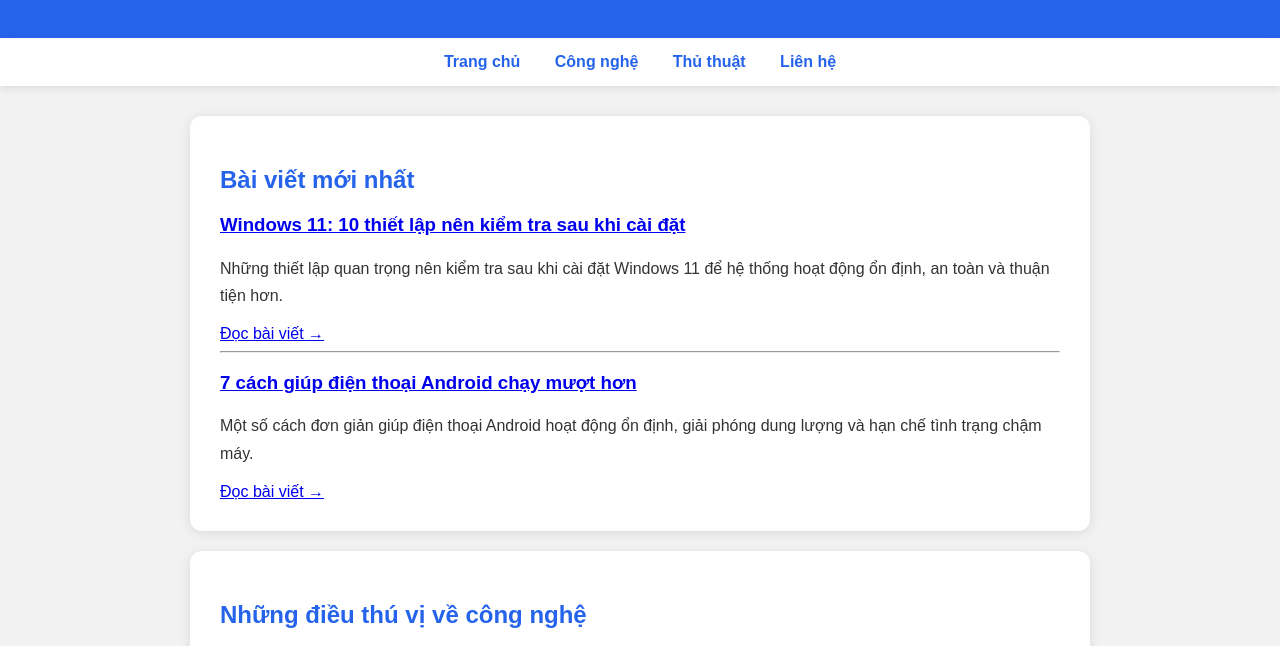
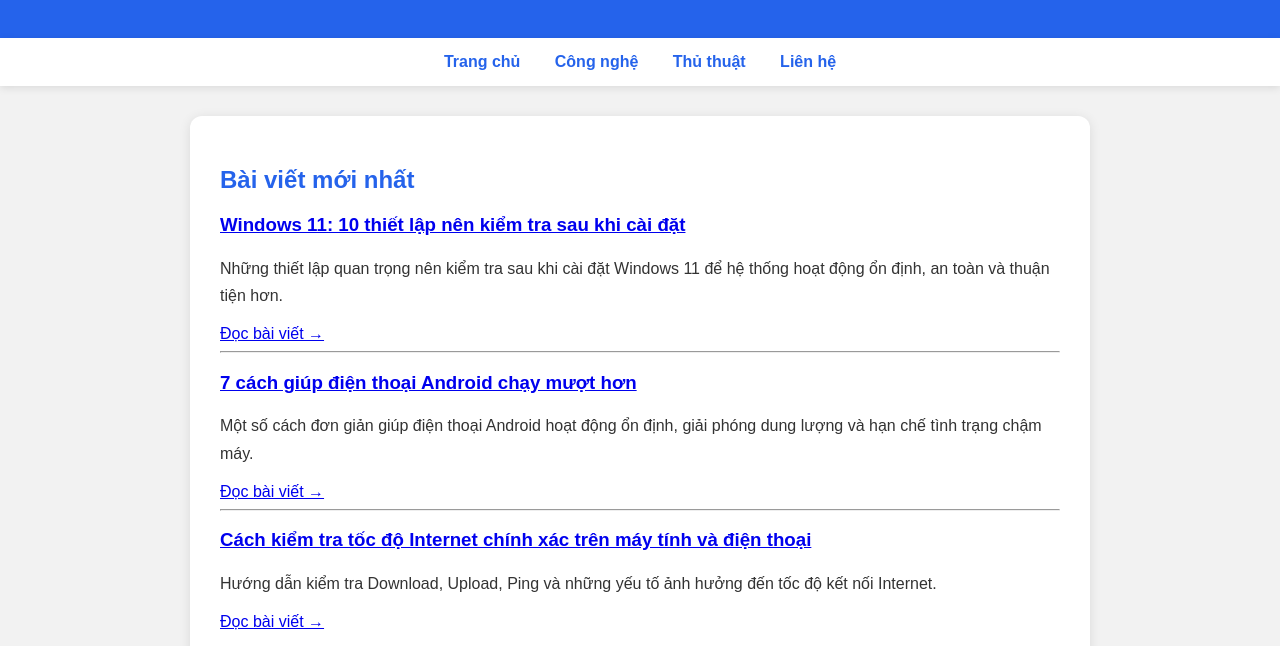
Before and after one commit to tranthenghia/my-website, a plain HTML site: page index.html in a window 1280 px wide. Shown: the part 99-745 px from the top of the page. Drawn offline with Linux system fonts and the light colour scheme.

Commit message:
Add internet speed article to homepage

```diff
--- a/index.html
+++ b/index.html
@@ -130,6 +130,22 @@ footer a:hover {
 
         <a href="android-muot.html">Đọc bài viết →</a>
     </article>
+    <hr>
+
+<article>
+    <h3>
+        <a href="kiem-tra-toc-do-internet.html">
+            Cách kiểm tra tốc độ Internet chính xác trên máy tính và điện thoại
+        </a>
+    </h3>
+
+    <p>
+        Hướng dẫn kiểm tra Download, Upload, Ping và những yếu tố
+        ảnh hưởng đến tốc độ kết nối Internet.
+    </p>
+
+    <a href="kiem-tra-toc-do-internet.html">Đọc bài viết →</a>
+</article>
 </section>
 
         <article class="article">
```
